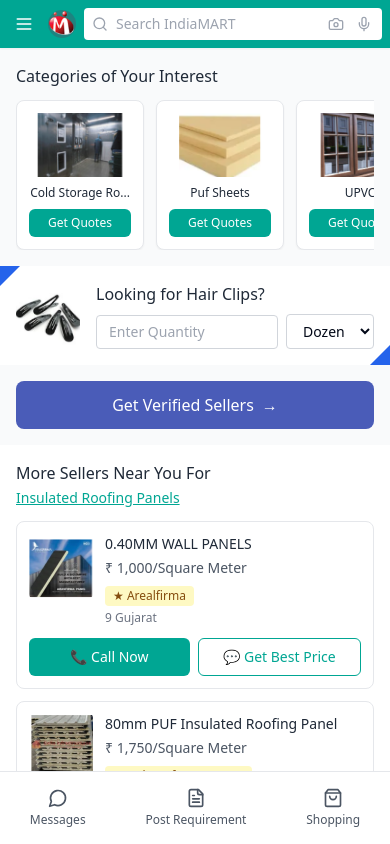
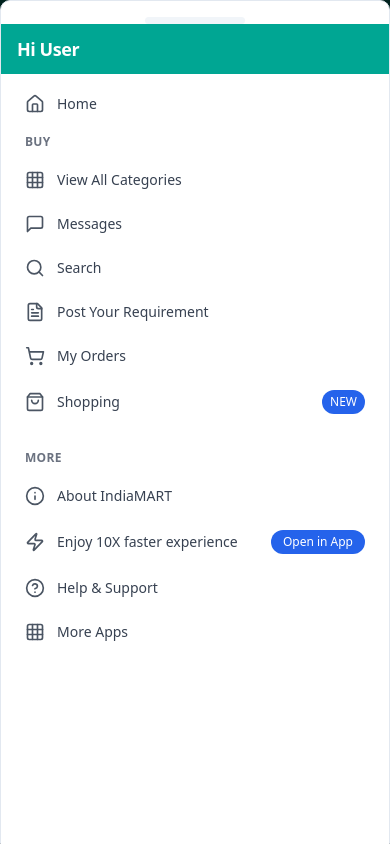
Before and after one commit to sreenivasanp-ops/Calculator_SEO_Pages, a React (Vite) app: page / in a window 390 px wide. Both pictures are taken after a click on the button 24 px from the left and 24 px from the top of the page. Shown: the top 844 px of the page. Built offline with nearby package versions, Linux system fonts and the light colour scheme.

Commit message:
Add hamburger menu functionality
Implement the hamburger menu to display the uploaded image with CTAs when clicked.

```diff
--- a/src/components/Header.tsx
+++ b/src/components/Header.tsx
@@ -1,12 +1,21 @@
 
 import { Search, Menu, Mic, Camera } from 'lucide-react';
+import { useState } from 'react';
+import { Drawer, DrawerContent, DrawerHeader, DrawerTitle } from '@/components/ui/drawer';
+import NavigationMenu from '@/components/NavigationMenu';
 
 const Header = () => {
+  const [isDrawerOpen, setIsDrawerOpen] = useState(false);
+
   return (
+    <>
       <header className="bg-indiamart-teal shadow-sm">
         <div className="flex items-center px-2 py-2 max-w-full">
           {/* Hamburger menu */}
-        <button className="p-1.5 mr-2 flex-shrink-0">
+          <button
+            className="p-1.5 mr-2 flex-shrink-0"
+            onClick={() => setIsDrawerOpen(true)}
+          >
             <Menu className="w-5 h-5 text-white" />
           </button>
 
@@ -38,6 +47,16 @@ const Header = () => {
           </div>
         </div>
       </header>
+
+      <Drawer open={isDrawerOpen} onOpenChange={setIsDrawerOpen}>
+        <DrawerContent className="h-full">
+          <DrawerHeader className="bg-indiamart-teal text-white">
+            <DrawerTitle className="text-left">Hi User</DrawerTitle>
+          </DrawerHeader>
+          <NavigationMenu />
+        </DrawerContent>
+      </Drawer>
+    </>
   );
 };
 
--- /dev/null
+++ b/src/components/NavigationMenu.tsx
@@ -0,0 +1,88 @@
+
+import { Home, ShoppingBag, MessageSquare, Search, FileText, ShoppingCart, Info, Zap, HelpCircle, Grid3X3 } from 'lucide-react';
+
+const NavigationMenu = () => {
+  const menuItems = [
+    { icon: Home, label: 'Home', href: '/' },
+  ];
+
+  const buyItems = [
+    { icon: Grid3X3, label: 'View All Categories', href: '/categories' },
+    { icon: MessageSquare, label: 'Messages', href: '/messages' },
+    { icon: Search, label: 'Search', href: '/search' },
+    { icon: FileText, label: 'Post Your Requirement', href: '/post-requirement' },
+    { icon: ShoppingCart, label: 'My Orders', href: '/orders' },
+    { icon: ShoppingBag, label: 'Shopping', href: '/shopping', badge: 'NEW' },
+  ];
+
+  const moreItems = [
+    { icon: Info, label: 'About IndiaMART', href: '/about' },
+    { icon: Zap, label: 'Enjoy 10X faster experience', href: '/app', cta: 'Open in App' },
+    { icon: HelpCircle, label: 'Help & Support', href: '/support' },
+    { icon: Grid3X3, label: 'More Apps', href: '/apps' },
+  ];
+
+  return (
+    <div className="flex flex-col h-full bg-white">
+      {/* Main menu items */}
+      <div className="px-4 py-2">
+        {menuItems.map((item, index) => (
+          <a
+            key={index}
+            href={item.href}
+            className="flex items-center py-3 text-gray-700 hover:bg-gray-50 rounded-lg px-2"
+          >
+            <item.icon className="w-5 h-5 mr-3 text-gray-600" />
+            <span className="text-sm font-medium">{item.label}</span>
+          </a>
+        ))}
+      </div>
+
+      {/* BUY Section */}
+      <div className="px-4">
+        <h3 className="text-xs font-semibold text-gray-500 uppercase tracking-wide mb-2 px-2">BUY</h3>
+        {buyItems.map((item, index) => (
+          <a
+            key={index}
+            href={item.href}
+            className="flex items-center justify-between py-3 text-gray-700 hover:bg-gray-50 rounded-lg px-2"
+          >
+            <div className="flex items-center">
+              <item.icon className="w-5 h-5 mr-3 text-gray-600" />
+              <span className="text-sm">{item.label}</span>
+            </div>
+            {item.badge && (
+              <span className="bg-blue-600 text-white text-xs px-2 py-1 rounded-full font-medium">
+                {item.badge}
+              </span>
+            )}
+          </a>
+        ))}
+      </div>
+
+      {/* MORE Section */}
+      <div className="px-4 mt-6">
+        <h3 className="text-xs font-semibold text-gray-500 uppercase tracking-wide mb-2 px-2">MORE</h3>
+        {moreItems.map((item, index) => (
+          <a
+            key={index}
+            href={item.href}
+            className="flex items-center justify-between py-3 text-gray-700 hover:bg-gray-50 rounded-lg px-2"
+          >
+            <div className="flex items-center">
+              <item.icon className="w-5 h-5 mr-3 text-gray-600" />
+              <span className="text-sm">{item.label}</span>
+            </div>
+            {item.cta && (
+              <span className="bg-blue-600 text-white text-xs px-3 py-1 rounded-full font-medium">
+                {item.cta}
+              </span>
+            )}
+          </a>
+        ))}
+      </div>
+    </div>
+  );
+};
+
+export default NavigationMenu;
```
Lines whose indentation alone changed are shown as unchanged.
